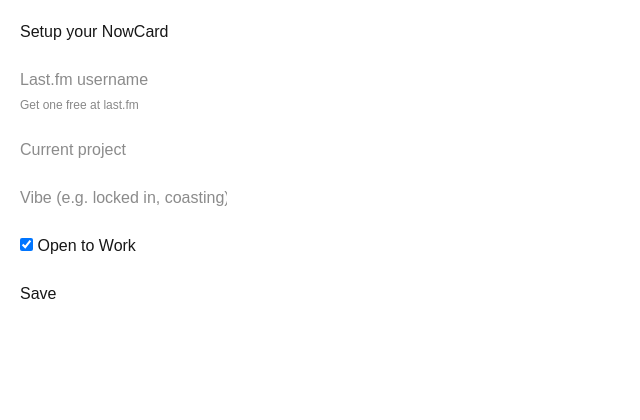
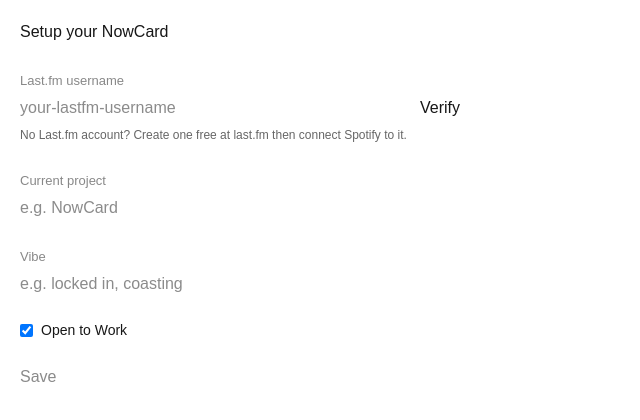
Before and after one commit to VarunPahuja/nowcard, a Next.js app: page /onboarding in a window 1280 px wide. Shown: the top 420 px of the page, without its empty margins (0-640 px from the left). Built offline with nearby package versions, Linux system fonts and the light colour scheme; no server answers.

Commit message:
Username Verification

```diff
--- /dev/null
+++ b/src/app/api/lastfm/verify/route.ts
@@ -0,0 +1,30 @@
+import { NextRequest, NextResponse } from "next/server";
+
+const LASTFM_API_KEY = process.env.LASTFM_API_KEY!;
+
+export async function GET(req: NextRequest) {
+  const { searchParams } = new URL(req.url);
+  const username = searchParams.get("username");
+
+  if (!username) {
+    return NextResponse.json({ valid: false, error: "Missing username" });
+  }
+
+  const res = await fetch(
+    `https://ws.audioscrobbler.com/2.0/?method=user.getinfo&user=${username}&api_key=${LASTFM_API_KEY}&format=json`
+  );
+
+  const data = await res.json();
+
+  if (data.error) {
+    return NextResponse.json({ valid: false, error: "User not found" });
+  }
+
+  return NextResponse.json({
+    valid: true,
+    name: data.user.name,
+    realname: data.user.realname,
+    image: data.user.image?.[1]?.["#text"] || null,
+    playcount: data.user.playcount,
+  });
+}
--- a/src/app/onboarding/page.tsx
+++ b/src/app/onboarding/page.tsx
@@ -8,15 +8,39 @@ export default function Onboarding() {
   const [vibe, setVibe] = useState("");
   const [openToWork, setOpenToWork] = useState(true);
   const [lastfmUsername, setLastfmUsername] = useState("");
+  const [lastfmStatus, setLastfmStatus] = useState<"idle" | "checking" | "valid" | "invalid">("idle");
+  const [lastfmInfo, setLastfmInfo] = useState<any>(null);
   const [saved, setSaved] = useState(false);
 
+  const verifyLastfm = async () => {
+    if (!lastfmUsername.trim()) return;
+    setLastfmStatus("checking");
+    setLastfmInfo(null);
+    try {
+      const res = await fetch(`/api/lastfm/verify?username=${lastfmUsername.trim()}`);
+      const data = await res.json();
+      if (data.valid) {
+        setLastfmStatus("valid");
+        setLastfmInfo(data);
+      } else {
+        setLastfmStatus("invalid");
+      }
+    } catch {
+      setLastfmStatus("invalid");
+    }
+  };
+
   const save = async () => {
+    if (lastfmStatus !== "valid") {
+      alert("Please verify your Last.fm username first");
+      return;
+    }
     await user?.update({
       unsafeMetadata: {
         project,
         vibe,
         openToWork,
-        lastfmUsername,
+        lastfmUsername: lastfmUsername.trim(),
       },
     });
     setSaved(true);
@@ -24,56 +48,103 @@ export default function Onboarding() {
   };
 
   return (
-    <div style={{ padding: 20 }}>
+    <div style={{ padding: 20, maxWidth: 480 }}>
       <h1>Setup your NowCard</h1>
       <br />
+
+      <label style={{ fontSize: 13, color: "#888" }}>Last.fm username</label>
+      <div style={{ display: "flex", gap: 8, marginTop: 4 }}>
+        <input
+          placeholder="your-lastfm-username"
+          value={lastfmUsername}
+          onChange={(e) => {
+            setLastfmUsername(e.target.value);
+            setLastfmStatus("idle");
+            setLastfmInfo(null);
+          }}
+          style={{ flex: 1 }}
+        />
+        <button
+          type="button"
+          onClick={verifyLastfm}
+          disabled={!lastfmUsername.trim() || lastfmStatus === "checking"}
+        >
+          {lastfmStatus === "checking" ? "Checking..." : "Verify"}
+        </button>
+      </div>
+
+      {lastfmStatus === "valid" && lastfmInfo && (
+        <div style={{ marginTop: 8, padding: 10, background: "#1a2e1a", borderRadius: 8, border: "1px solid #22c55e" }}>
+          <p style={{ color: "#22c55e", fontSize: 13, margin: 0 }}>
+            ✓ Found: {lastfmInfo.name} · {parseInt(lastfmInfo.playcount).toLocaleString()} scrobbles
+          </p>
+        </div>
+      )}
+
+      {lastfmStatus === "invalid" && (
+        <div style={{ marginTop: 8, padding: 10, background: "#2e1a1a", borderRadius: 8, border: "1px solid #ef4444" }}>
+          <p style={{ color: "#ef4444", fontSize: 13, margin: 0 }}>
+            ✕ Last.fm user not found. Check your username at last.fm
+          </p>
+        </div>
+      )}
+
+      <p style={{ fontSize: 12, color: "#666", marginTop: 6 }}>
+        No Last.fm account? Create one free at last.fm then connect Spotify to it.
+      </p>
+
+      <br />
+      <label style={{ fontSize: 13, color: "#888" }}>Current project</label>
       <input
-        placeholder="Last.fm username"
-        value={lastfmUsername}
-        onChange={(e) => setLastfmUsername(e.target.value)}
-      />
-      <p style={{ fontSize: 12, color: "#888", marginTop: 4 }}>
-        Get one free at last.fm
-      </p>
-      <br />
-      <input
-        placeholder="Current project"
+        placeholder="e.g. NowCard"
         value={project}
         onChange={(e) => setProject(e.target.value)}
+        style={{ display: "block", marginTop: 4, width: "100%" }}
       />
-      <br /><br />
+      <br />
+
+      <label style={{ fontSize: 13, color: "#888" }}>Vibe</label>
       <input
-        placeholder="Vibe (e.g. locked in, coasting)"
+        placeholder="e.g. locked in, coasting"
         value={vibe}
         onChange={(e) => setVibe(e.target.value)}
+        style={{ display: "block", marginTop: 4, width: "100%" }}
       />
-      <br /><br />
-      <label>
+      <br />
+
+      <label style={{ display: "flex", alignItems: "center", gap: 8, cursor: "pointer" }}>
         <input
           type="checkbox"
           checked={openToWork}
           onChange={() => setOpenToWork(!openToWork)}
         />
-        {" "}Open to Work
+        <span style={{ fontSize: 14 }}>Open to Work</span>
       </label>
-      <br /><br />
-      <button type="button" onClick={save} disabled={!isLoaded || !user}>
+      <br />
+
+      <button
+        type="button"
+        onClick={save}
+        disabled={!isLoaded || !user || lastfmStatus !== "valid"}
+        style={{ opacity: lastfmStatus !== "valid" ? 0.5 : 1 }}
+      >
         {saved ? "Saved!" : "Save"}
       </button>
+
       <br /><br />
       {user && (
-        <div>
-          <p style={{ fontSize: 13, color: "#888" }}>Your card URL:</p>
+        <div style={{ background: "#111", padding: 12, borderRadius: 8 }}>
+          <p style={{ fontSize: 12, color: "#888", margin: "0 0 4px" }}>Your card URL:</p>
           <a
             href={`https://www.nowcard.store/api/card/${user.id}`}
             target="_blank"
-            style={{ fontSize: 13 }}
+            style={{ fontSize: 12, color: "#3b82f6" }}
           >
             {`https://www.nowcard.store/api/card/${user.id}`}
           </a>
           <br /><br />
-          <p style={{ fontSize: 13, color: "#888" }}>Embed in your GitHub README:</p>
-          <code style={{ fontSize: 12 }}>
+          <p style={{ fontSize: 12, color: "#888", margin: "0 0 4px" }}>GitHub README embed:</p>
+          <code style={{ fontSize: 11, color: "#22c55e" }}>
             {`![NowCard](https://www.nowcard.store/api/card/${user.id})`}
           </code>
         </div>
```
